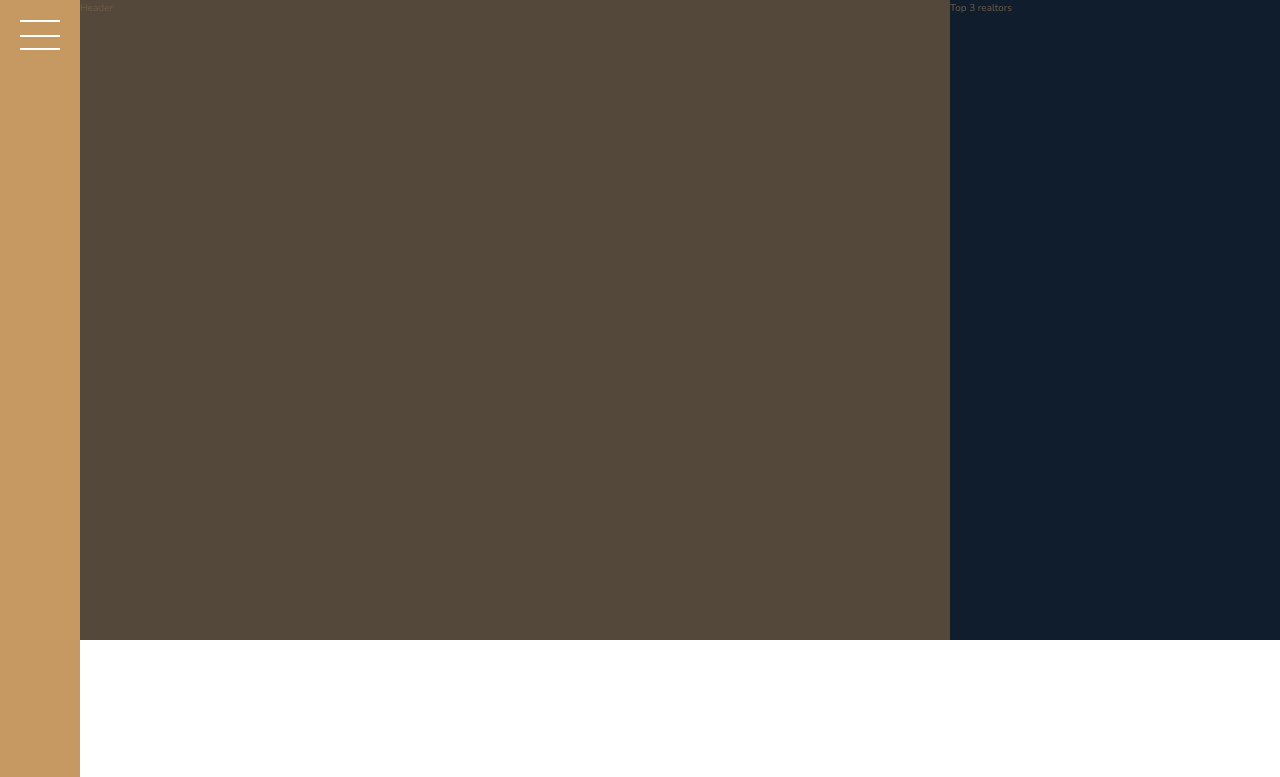
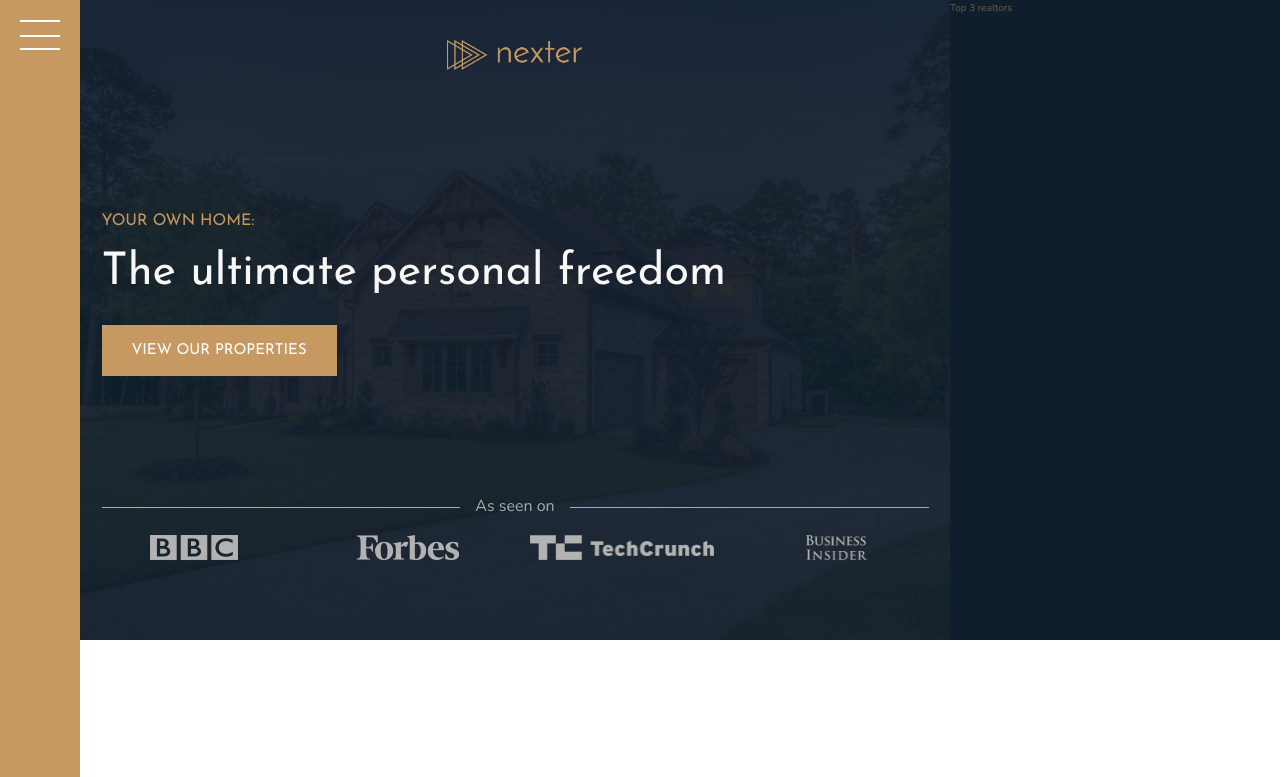
Before and after one commit to Irozaih/nexter, a website: page index.html in a window 1280 px wide. Shown: the top 777 px of the page. Drawn offline with nearby package versions, Linux system fonts and the light colour scheme.

Commit message:
Nexter: Add header section.

```diff
--- a/index.html
+++ b/index.html
@@ -30,7 +30,17 @@
         </div>
 
         <header id="home" class="header">
-            Header
+            <img src="img/logo.png" alt="Nexter logo" class="header__logo">
+            <h3 class="heading-3">Your own home:</h3>
+            <h1 class="heading-1">The ultimate personal freedom</h1>
+            <button class="btn header__button">View our properties</button>
+            <div class="header__seenon-text">As seen on</div>
+            <div class="header__seenon-logos">
+                <img src="img/logo-bbc.png" alt="BBC logo">
+                <img src="img/logo-forbes.png" alt="Forbes logo">
+                <img src="img/logo-techcrunch.png" alt="Techcrunch logo">
+                <img src="img/logo-bi.png" alt="Business Insider logo">
+            </div>
         </header>
 
         <div class="realtors">
--- a/sass/_header.scss
+++ b/sass/_header.scss
@@ -1,4 +1,53 @@
 .header {
-  background-color: $color-grey-dark-1;
   grid-column: full-start / col-end 6;
+  background-image: linear-gradient(rgba($color-secondary, .93), rgba($color-secondary, .93)), url(../img/hero.jpeg);
+  background-size: cover;
+  background-position: center;
+  padding: 4rem 8rem 8rem;
+
+  display: grid;
+  grid-template-rows: 1fr min-content 6rem 1fr;
+  grid-template-columns: max-content;
+  grid-row-gap: 1.5rem;
+  justify-content: center;
+
+  &__logo {
+    height: 3rem;
+    justify-self: center;
+  }
+
+  &__button {
+    align-self: start;
+    justify-self: start;
+  }
+
+  &__seenon-text {
+    display: grid;
+    grid-template-columns: 1fr max-content 1fr;
+    grid-column-gap: 1.5rem;
+    align-items: center;
+
+    font-size: 1.6rem;
+    color: $color-grey-light-2;
+
+    &::before,
+    &::after {
+      content: '';
+      display: block;
+      height: 1px;
+      background-color: currentColor;
+    }
+  }
+
+  &__seenon-logos {
+    display: grid;
+    grid-template-columns: repeat(4, 1fr);
+    grid-column-gap: 3rem;
+    justify-items: center;
+
+    img {
+      height: 2.5rem;
+      filter: brightness(70%);
+    }
+  }
 }
--- a/sass/_typography.scss
+++ b/sass/_typography.scss
@@ -5,6 +5,9 @@
 
 .heading-1 {
   @extend %heading;
+  font-size: 4.5rem;
+  color: $color-grey-light-1;
+  line-height: 1;
 }
 
 .heading-2 {
```
Also changed, not shown: css/style.css.
